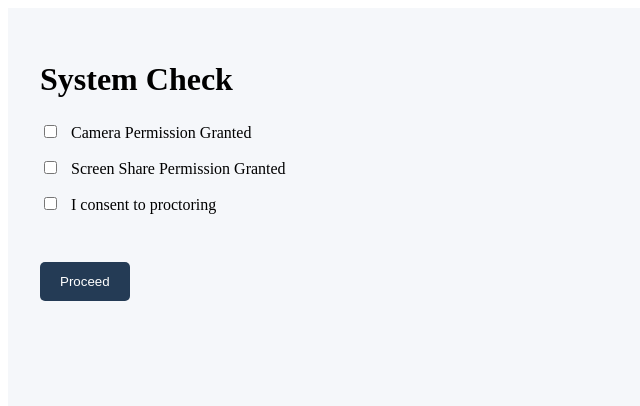
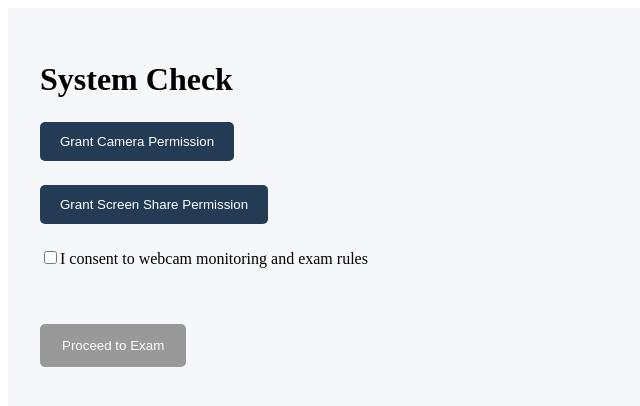
Before and after one commit to Rajarshi101/exam_portal_frontend, a React (Vite) app: page /system-check/1 in a window 1280 px wide. Shown: the top 406 px of the page, without its empty margins (0-640 px from the left). Built offline with nearby package versions, Linux system fonts and the light colour scheme.

Commit message:
Add enforced system check with camera, screen share and consent

```diff
--- a/src/pages/candidate/SystemCheck.jsx
+++ b/src/pages/candidate/SystemCheck.jsx
@@ -1,3 +1,4 @@
+import { useState } from "react";
 import { useNavigate, useParams } from "react-router-dom";
 import "../../styles/SystemCheck.css";
 
@@ -5,24 +6,70 @@ function SystemCheck() {
   const { id } = useParams();
   const navigate = useNavigate();
 
+  const [cameraGranted, setCameraGranted] = useState(false);
+  const [screenGranted, setScreenGranted] = useState(false);
+  const [consentGiven, setConsentGiven] = useState(false);
+  const [error, setError] = useState("");
+
+  // Request camera permission
+  const requestCamera = async () => {
+    try {
+      await navigator.mediaDevices.getUserMedia({ video: true });
+      setCameraGranted(true);
+    } catch (err) {
+      setError("Camera permission denied.");
+    }
+  };
+
+  // Request screen share permission
+  const requestScreenShare = async () => {
+    try {
+      await navigator.mediaDevices.getDisplayMedia({ video: true });
+      setScreenGranted(true);
+    } catch (err) {
+      setError("Screen share permission denied.");
+    }
+  };
+
+  const canProceed = cameraGranted && screenGranted && consentGiven;
+
   return (
     <div className="system-check">
       <h1>System Check</h1>
 
-      <label>
-        <input type="checkbox" /> Camera Permission Granted
-      </label>
+      {error && <p className="error">{error}</p>}
 
-      <label>
-        <input type="checkbox" /> Screen Share Permission Granted
-      </label>
+      <div className="check-item">
+        <button onClick={requestCamera}>
+          {cameraGranted ? "Camera Granted ✅" : "Grant Camera Permission"}
+        </button>
+      </div>
 
-      <label>
-        <input type="checkbox" /> I consent to proctoring
-      </label>
+      <div className="check-item">
+        <button onClick={requestScreenShare}>
+          {screenGranted
+            ? "Screen Share Granted ✅"
+            : "Grant Screen Share Permission"}
+        </button>
+      </div>
 
-      <button onClick={() => navigate(`/exam-interface/${id}`)}>
-        Proceed
+      <div className="check-item">
+        <label>
+          <input
+            type="checkbox"
+            checked={consentGiven}
+            onChange={(e) => setConsentGiven(e.target.checked)}
+          />
+          I consent to webcam monitoring and exam rules
+        </label>
+      </div>
+
+      <button
+        className="proceed-btn"
+        disabled={!canProceed}
+        onClick={() => navigate(`/exam-interface/${id}`)}
+      >
+        Proceed to Exam
       </button>
     </div>
   );
--- a/src/styles/SystemCheck.css
+++ b/src/styles/SystemCheck.css
@@ -8,18 +8,11 @@
   margin-bottom: 1.5rem;
 }
 
-.system-check label {
-  display: block;
-  margin-bottom: 1rem;
-  font-size: 1rem;
+.check-item {
+  margin-bottom: 1.5rem;
 }
 
-.system-check input {
-  margin-right: 10px;
-}
-
-.system-check button {
-  margin-top: 2rem;
+.check-item button {
   padding: 12px 20px;
   background-color: #243b55;
   color: white;
@@ -28,6 +21,30 @@
   cursor: pointer;
 }
 
-.system-check button:hover {
+.check-item button:hover {
   background-color: #141e30;
 }
+
+.check-item label {
+  font-size: 1rem;
+}
+
+.proceed-btn {
+  margin-top: 2rem;
+  padding: 14px 22px;
+  background-color: #243b55;
+  color: white;
+  border: none;
+  border-radius: 5px;
+  cursor: pointer;
+}
+
+.proceed-btn:disabled {
+  background-color: #999;
+  cursor: not-allowed;
+}
+
+.error {
+  color: red;
+  margin-bottom: 1rem;
+}
```
